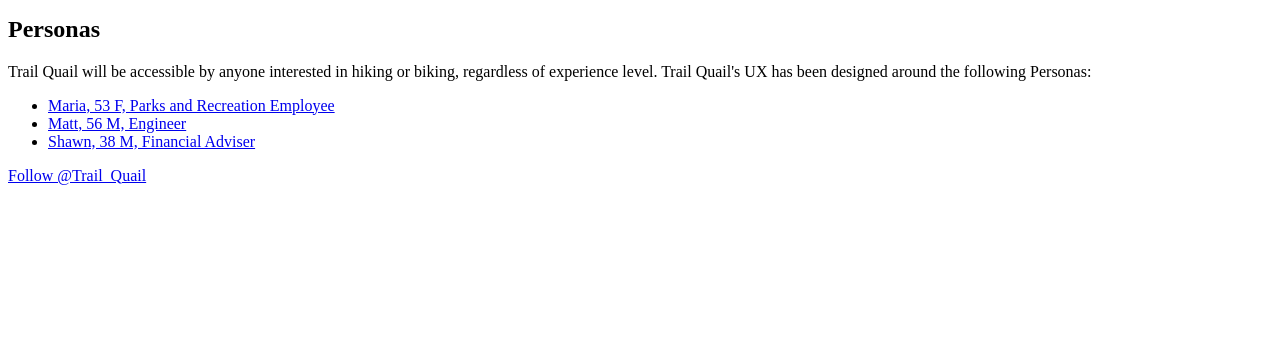
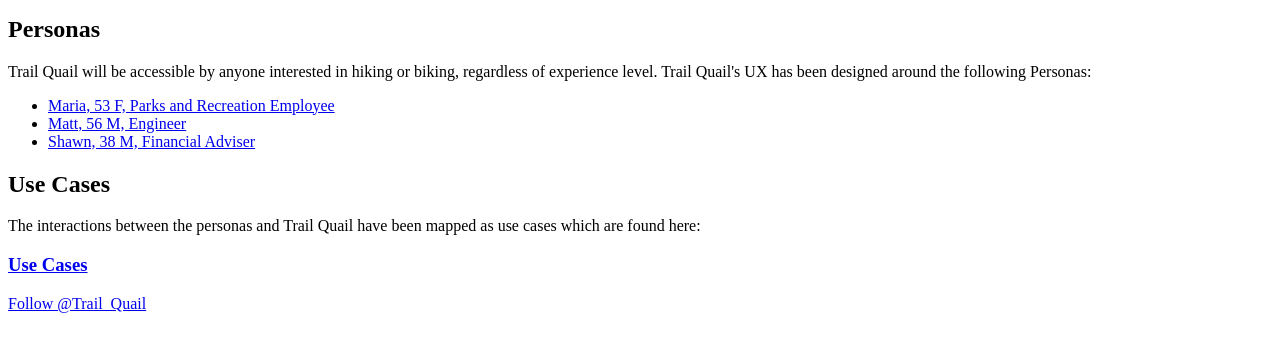
Before and after one commit to MattHarr1s/open-trails, a PHP site: page /public_html/documentation/index.php in a window 1280 px wide. Shown: the part 221-573 px from the top of the page. Run offline with PHP 8.4, Linux system fonts and the light colour scheme; some libraries are stand-ins or nearby versions.

Commit message:
Added use cases.

```diff
--- a/public_html/documentation/index.php
+++ b/public_html/documentation/index.php
@@ -36,6 +36,14 @@
 						<li><a href="persona-shawn.php">Shawn, 38 M, Financial Adviser</a></li>
 					</ul>
 			</div>
+			<!-Use cases->
+			<div>
+				<h2>Use Cases</h2>
+					<p> The interactions between the personas and Trail Quail have been mapped as use cases which are found
+						here:
+					</p>
+					<h3><a href="use-cases.php">Use Cases</a></h3>
+			</div>
 	</body>
 	<footer>
 		<a href="https://twitter.com/Trail_Quail" class="twitter-follow-button" data-show-count="false" data-size="large">
```
